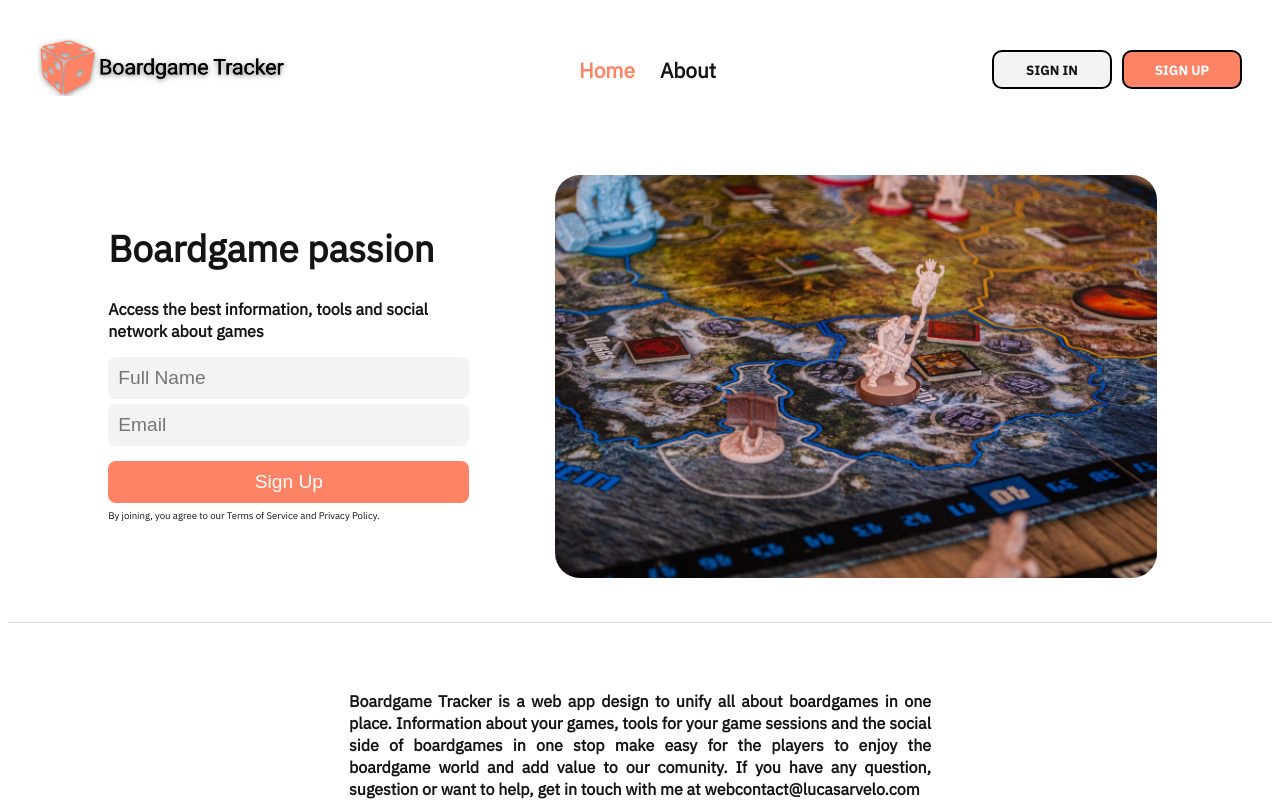
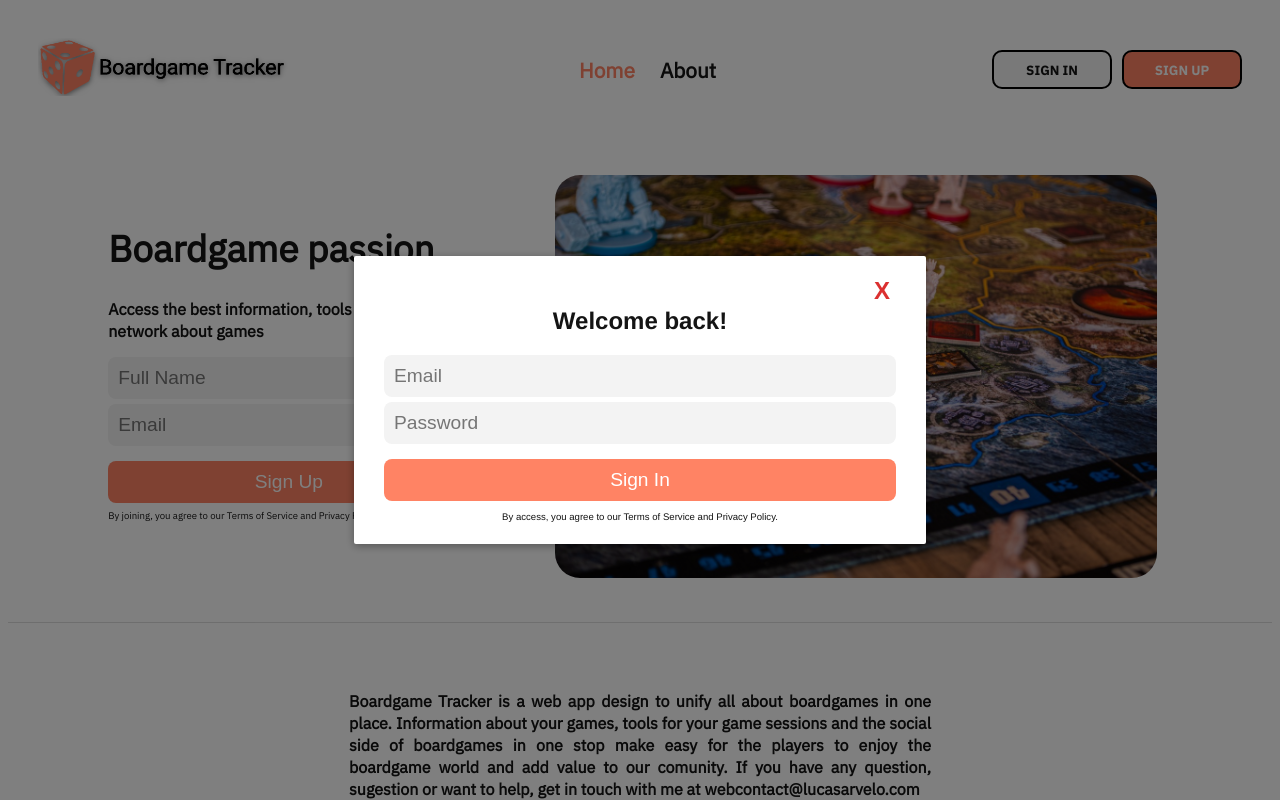
Before and after one commit to lucasarvelo/boardgame-tracker, a Vue app in the folder client/: page / in a window 1280 px wide. Both pictures are taken after a click on the button "SIGN IN". Shown: the top 800 px of the page. Built offline with nearby package versions, Linux system fonts and the light colour scheme.

Commit message:
add signin and signup modal

```diff
--- /dev/null
+++ b/client/src/components/common/SignInForm.vue
@@ -0,0 +1,57 @@
+<template>
+  <div>
+    <form>
+      <input
+        class="form-field"
+        type="email"
+        id="signin-email"
+        placeholder="Email"
+        aria-label="Email"
+      />
+      <input
+        class="form-field"
+        type="password"
+        id="signin-password"
+        placeholder="Password"
+        aria-label="Password"
+      />
+      <button type="submit">Sign In</button>
+    </form>
+  </div>
+</template>
+
+<script lang="ts">
+import { Component, Vue } from 'vue-property-decorator';
+
+@Component
+export default class SignInForm extends Vue {}
+</script>
+
+<style lang="scss" scoped>
+.form-field {
+  display: block;
+  width: 100%;
+  border: none;
+  background-color: #f3f3f3;
+  margin-bottom: 5px;
+  font-size: 1.2rem;
+  border-radius: 8px;
+  padding: 10px 10px 10px 10px;
+  box-sizing: border-box;
+  float: left;
+}
+
+form > button {
+  display: block;
+  width: 100%;
+  border: none;
+  background-color: #ff8364;
+  color: #ffffff;
+  margin-top: 10px;
+  margin-bottom: 5px;
+  font-size: 1.2rem;
+  border-radius: 8px;
+  padding: 10px 10px 10px 10px;
+  float: left;
+}
+</style>
--- /dev/null
+++ b/client/src/components/common/SignUpForm.vue
@@ -0,0 +1,57 @@
+<template>
+  <div>
+    <form>
+      <input
+        class="form-field"
+        type="email"
+        id="signup-email"
+        placeholder="Email"
+        aria-label="Email"
+      />
+      <input
+        class="form-field"
+        type="password"
+        id="signup-password"
+        placeholder="Password"
+        aria-label="Password"
+      />
+      <button type="submit">Sign Up</button>
+    </form>
+  </div>
+</template>
+
+<script lang="ts">
+import { Component, Vue } from 'vue-property-decorator';
+
+@Component
+export default class SignUpForm extends Vue {}
+</script>
+
+<style lang="scss" scoped>
+.form-field {
+  display: block;
+  width: 100%;
+  border: none;
+  background-color: #f3f3f3;
+  margin-bottom: 5px;
+  font-size: 1.2rem;
+  border-radius: 8px;
+  padding: 10px 10px 10px 10px;
+  box-sizing: border-box;
+  float: left;
+}
+
+form > button {
+  display: block;
+  width: 100%;
+  border: none;
+  background-color: #ff8364;
+  color: #ffffff;
+  margin-top: 10px;
+  margin-bottom: 5px;
+  font-size: 1.2rem;
+  border-radius: 8px;
+  padding: 10px 10px 10px 10px;
+  float: left;
+}
+</style>
--- a/client/src/components/layout/Nav.vue
+++ b/client/src/components/layout/Nav.vue
@@ -1,5 +1,15 @@
 <template>
   <div id="nav">
+    <Modal v-if="showModal" @close="showModal = false">
+      <h2 slot="header" v-if="modalType==='signIn'">Welcome back!</h2>
+      <h2 slot="header" v-else>Welcome</h2>
+      <SignUpForm v-if="modalType==='signUp'" slot="body" />
+      <SignInForm v-if="modalType==='signIn'" slot="body" />
+      <span
+        slot="footer"
+        class="legal"
+      >By access, you agree to our Terms of Service and Privacy Policy.</span>
+    </Modal>
     <Logo />
     <div class="links">
       <router-link
@@ -9,8 +19,8 @@
       >{{ route.name }}</router-link>
     </div>
     <div class="sign-buttons">
-      <button class="nav-signIn">SIGN IN</button>
-      <button class="nav-signUp">SIGN UP</button>
+      <button class="nav-signIn" v-on:click="updateShowModal('signIn')">SIGN IN</button>
+      <button class="nav-signUp" v-on:click="updateShowModal('signUp')">SIGN UP</button>
     </div>
     <BurgerMenu @toggleBurger="toggleMenu()"/>
     <DrawerMenu :collapsed="collapsed" />
@@ -22,16 +32,31 @@ import { Component, Vue } from 'vue-property-decorator';
 import Logo from '@/components/common/Logo.vue';
 import BurgerMenu from '@/components/layout/BurgerMenu.vue';
 import DrawerMenu from '@/components/layout/DrawerMenu.vue';
+import Modal from '@/components/common/Modal.vue';
+import SignInForm from '@/components/common/SignInForm.vue';
+import SignUpForm from '@/components/common/SignUpForm.vue';
 
 @Component({
   components: {
     Logo,
     BurgerMenu,
     DrawerMenu,
+    Modal,
+    SignInForm,
+    SignUpForm,
   },
 })
 export default class Nav extends Vue {
   collapsed = true;
+
+  modalType!: string;
+
+  showModal = false;
+
+  updateShowModal(modalType: string) {
+    this.modalType = modalType;
+    this.showModal = true;
+  }
 
   toggleMenu() {
     this.collapsed = !this.collapsed;
@@ -89,6 +114,13 @@ export default class Nav extends Vue {
   border-style: solid;
 }
 
+.legal {
+  font-size: 0.6rem;
+  text-align: left;
+  margin-top: 0;
+  width: 100%;
+}
+
 @media (max-width: 800px) {
   .links {
     display: none;
```
